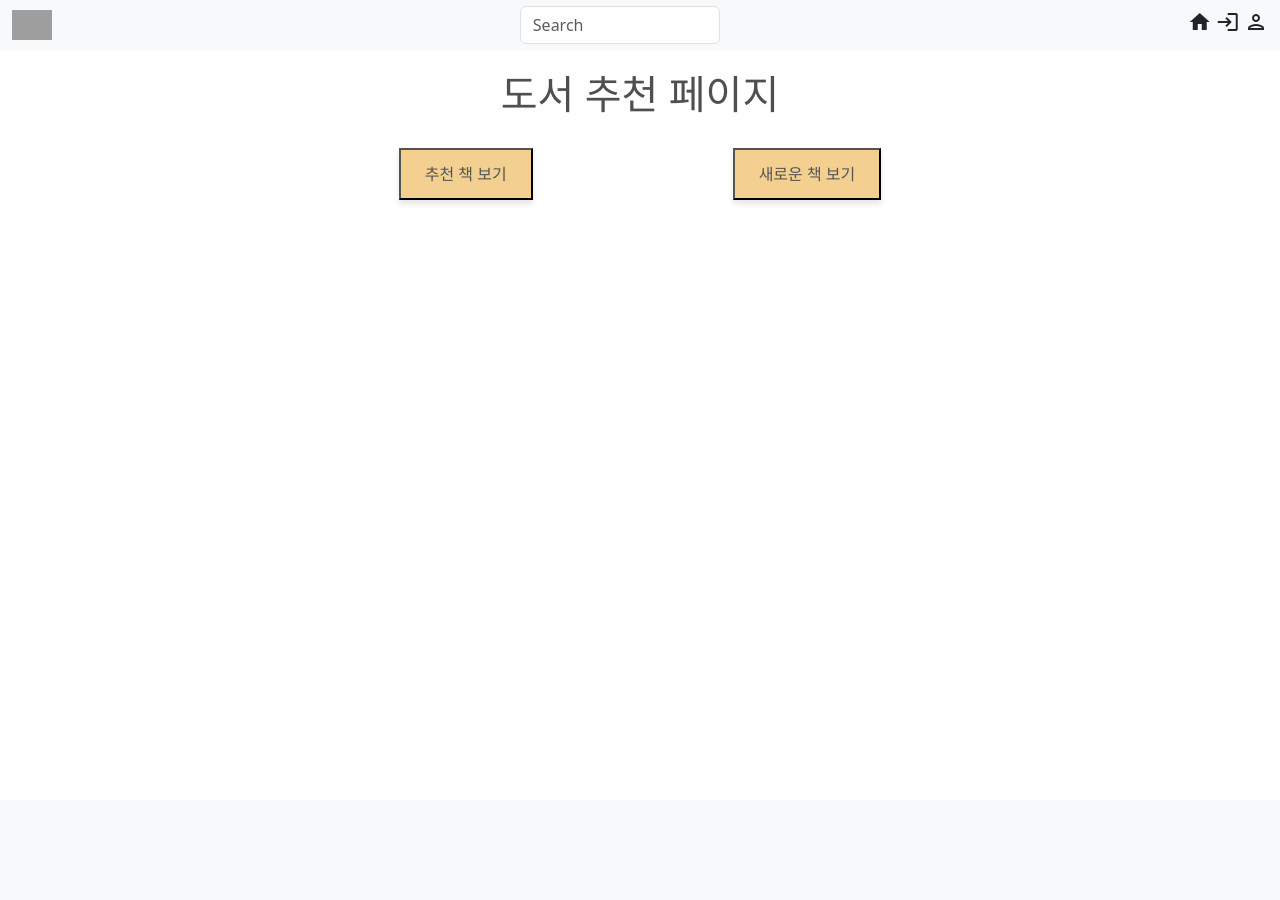
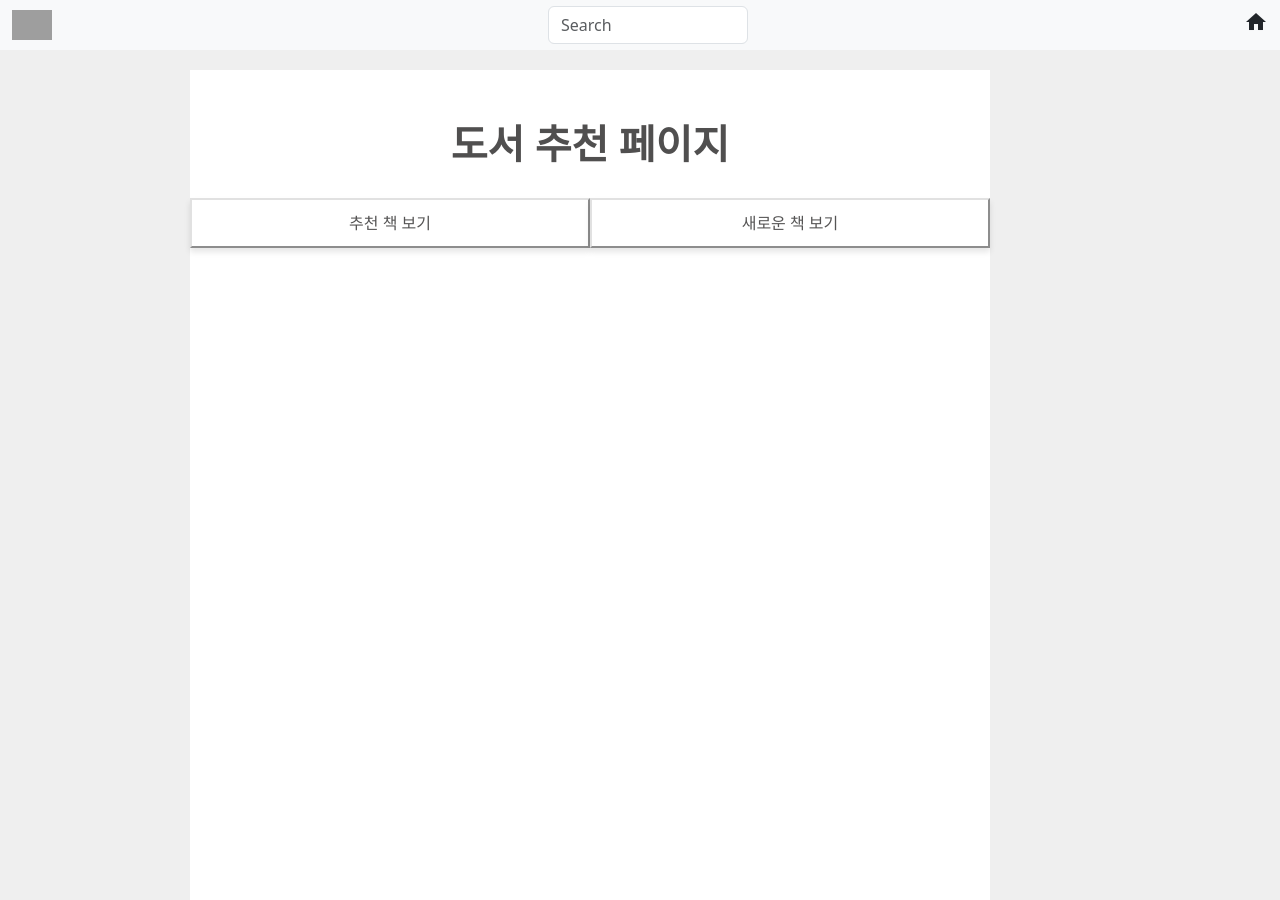
Before and after one commit to wj0017/BookStar, a Django app: page /book/ in a window 1280 px wide. Before the commit the page ends 202 px from the top, so only its background shows below. Run offline with Django 5.2, Linux system fonts and the light colour scheme; grey boxes are pictures that could not be loaded.

Commit message:
logout
logout
recommend_book 수정

```diff
--- a/book/views.py
+++ b/book/views.py
@@ -1,7 +1,7 @@
 # book/views.py
 from django.shortcuts import render
-from rest_framework.views import APIView  # REST APIView 사용 시
+from rest_framework.views import APIView
 
-class Book(APIView):  # 클래스 기반 뷰 (CBV)
+class Book(APIView):
     def get(self, request):
         return render(request, 'book/recommend_book.html')
--- a/templates/book/recommend_book.html
+++ b/templates/book/recommend_book.html
@@ -18,32 +18,51 @@
 </head>
 
 <style>
-  .main_body {
-      display:flex;
+   .main_body {
       flex-direction: column;
-      justify-content: center;
-      padding-top:50px;
-  }
+      display: flex;
+      width: 100%;
+      height: 900px;
+      margin: 0 auto;
+      align-items: center;
+      padding-top:70px;
+      background-color: #efefef;
+   }
+
+   .left_body {
+          background-color: #ffffff;
+          margin-right: 100px;
+          width: 800px;
+          height: 2000px;
+          display: flex;
+          padding-top: 50px;
+          flex-direction: column;
+          align-items: center;
+      }
 
   .button{
-      padding: 12px 24px;
-      background-color: #f4d090;
+      width: 400px;
+      height: 50px;
+      background-color: #ffffff;
       color: #555454;
       font-size: 16px;
+      border-color: #e1e1e1;
       cursor: pointer;
       transition: background-color 0.3s ease;
       box-shadow: 0 4px 6px rgba(0,0,0,0.1);
   }
   .button:hover{
-      background-color: antiquewhite;
+      background-color: #ededed;
   }
 
   .box {
       display: none;
       width: 100%;
-      height: 500px;
+      height: 700px;
       margin-top: 20px;
+      background-color: #c3c3c3;
   }
+
 
 </style>
 
@@ -57,25 +76,27 @@
 
           <div>
             <span id="home" class="material-icons" style="cursor: pointer;">home</span>
+            <!--
             <span id="login" class="material-icons-outlined">login</span>
             <span id="join" class="material-icons-outlined">person</span>
+            -->
           </div>
       </div>
     </nav>
 
-    <div class="main_body" style="align-items: center;">
+    <div class="main_body">
+    <div class="left_body">
+        <h1 style="margin-bottom: 30px; color: #504f4f; font-weight: bold;">도서 추천 페이지</h1>
 
-        <h1 style="margin-top: 20px; margin-bottom: 30px; color: #504f4f">도서 추천 페이지</h1>
-
-        <div style="display: flex; gap: 200px; align-items: center;">
+        <div style="display: flex; gap: 0px; align-items: center;">
             <button class="button" id="btn1">추천 책 보기</button>
             <button class="button" id="btn2">새로운 책 보기</button>
         </div>
 
         <!--관련 추천 도서-->
-        <div class="box" id="box1" style="background-color: antiquewhite"></div>
+        <div class="box" id="box1"></div>
         <!--관련되지 않은 추천 도서-->
-        <div class="box" id="box2" style="background-color: #cfbfa8"></div>
+        <div class="box" id="box2"></div>
 
     <script>
         const btn1 = document.getElementById("btn1");
@@ -102,5 +123,6 @@
 
     </script>
     </div>
+    </div>
 </body>
 </html>
```
Also changed, not shown: templates/bookstar/main.html (+21 -45 lines), db.sqlite3.
